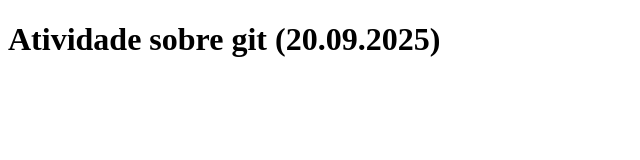
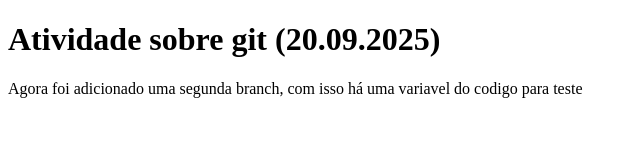
Before and after one commit to SeDeX1212/segundo-projeto-git, a plain HTML site: page index.html in a window 1280 px wide. Shown: the whole page, without its empty margins (0-640 px from the left). Drawn offline with Linux system fonts and the light colour scheme.

Commit message:
Alteração no index.html na branch2

```diff
--- a/index.html
+++ b/index.html
@@ -7,5 +7,7 @@
 </head>
 <body>
     <h1>Atividade sobre git (20.09.2025)</h1>
+
+    <p>Agora foi adicionado uma segunda branch, com isso há uma variavel do codigo para teste</p>
 </body>
 </html>
```
